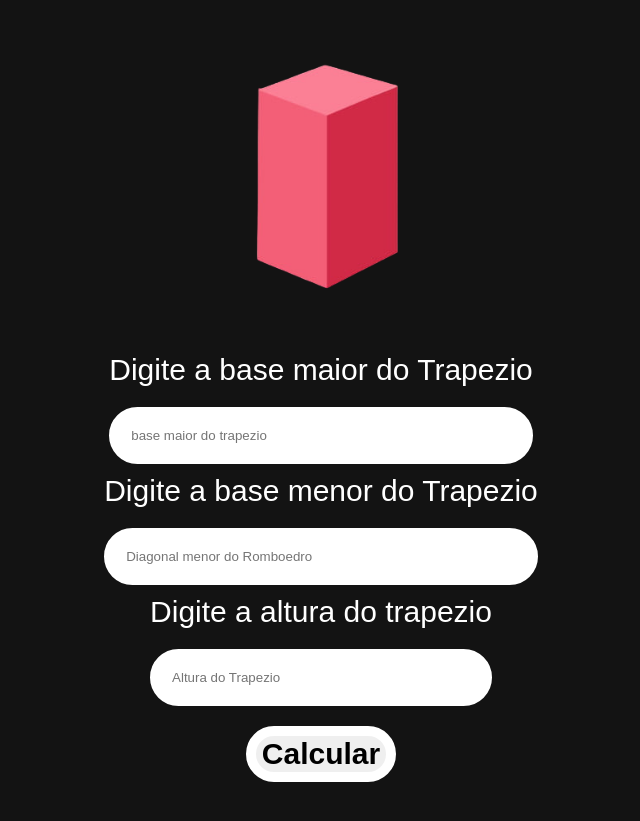
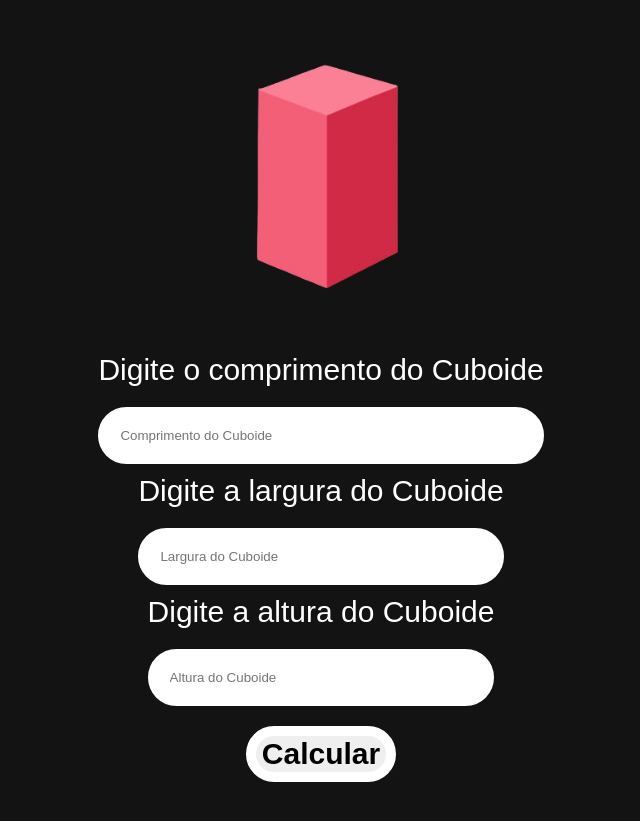
Before and after one commit to luisfbarreto/aventura-Geom-trica, a plain HTML site: page formas/cuboide.html in a window 1280 px wide. Shown: the part 369-1190 px from the top of the page, without its empty margins (319-959 px from the left). Drawn offline with Linux system fonts and the light colour scheme; a web font is replaced by a local one.

Commit message:
Site Update

```diff
--- a/formas/cuboide.html
+++ b/formas/cuboide.html
@@ -106,16 +106,16 @@ body{
 
     <img class="form" src="../img/cuboid.png" alt="forma">
     <div class="calculo">
-        <label class="forma" for="comprimentoCuboide">Digite a base maior do Trapezio</label>
-        <input class="input" type="number" id="comprimentoCuboide" name="" placeholder="base maior do trapezio" required />
+        <label class="forma" for="comprimentoCuboide">Digite o comprimento do Cuboide</label>
+        <input class="input" type="number" id="comprimentoCuboide" name="" placeholder="Comprimento do Cuboide" required />
       </div>
       <div class="calculo">
-        <label class="forma" for="larguraCuboide">Digite a base menor do Trapezio</label>
-        <input class="input" type="number" id="larguraCuboide" name="" placeholder="Diagonal menor do Romboedro" required />
+        <label class="forma" for="larguraCuboide">Digite a largura do Cuboide</label>
+        <input class="input" type="number" id="larguraCuboide" name="" placeholder="Largura do Cuboide" required />
       </div>
       <div class="calculo">
-        <label class="forma" for="alturaCuboide">Digite a altura do trapezio</label>
-        <input class="input" type="number" id="alturaCuboide" name="" placeholder="Altura do Trapezio" required />
+        <label class="forma" for="alturaCuboide">Digite a altura do Cuboide</label>
+        <input class="input" type="number" id="alturaCuboide" name="" placeholder="Altura do Cuboide" required />
       </div>
 
         <button class="btnCalcular" id="btnCalcular" onclick="calcularAreaCuboide()">Calcular</button>
```
